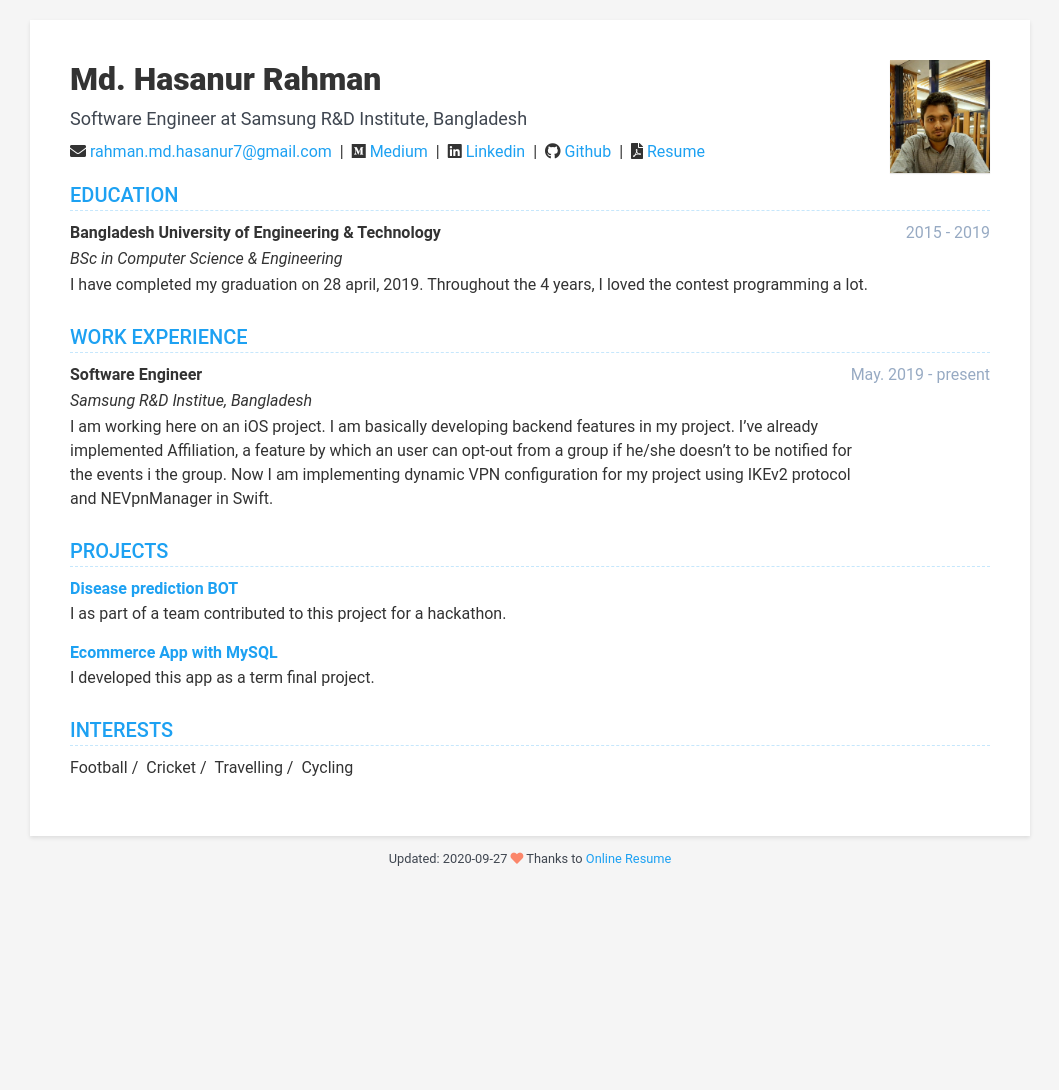
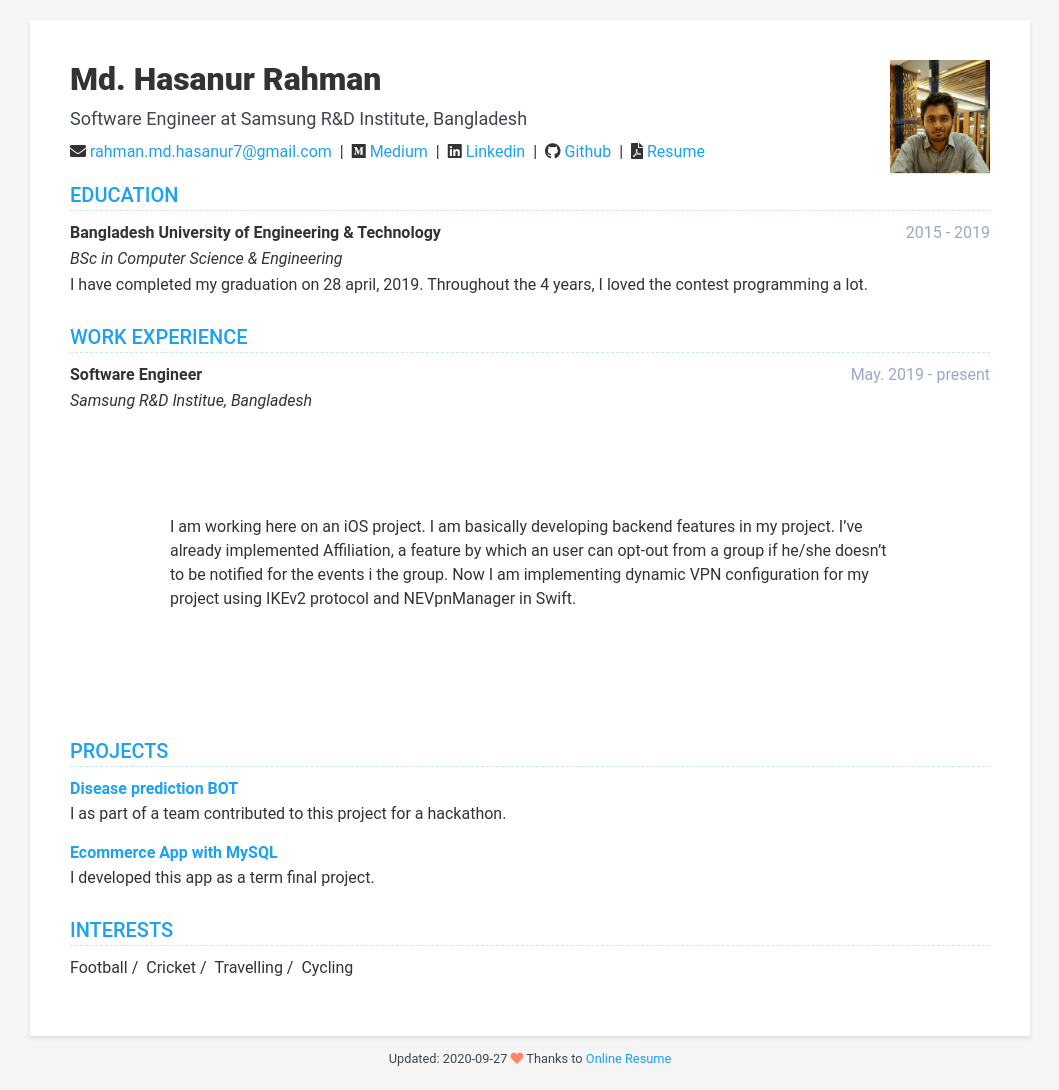
Before and after one commit to umma-salma/hasanur-rahman.github.io, a Jekyll site: the page built from index.html, in a window 1280 px wide. Shown: the whole page, without its empty margins (110-1169 px from the left). Built offline with Jekyll 4.4.1, drawn with Linux system fonts in a browser that asks for light colours; nearby versions of some CDN libraries; before the commit the page ends 900 px from its top, so only the background shows below that.

Commit message:
padding added experience.html
Signed-off-by: Md. Hasanur Rahman <hasanurrahman690@gmail.com>

```diff
--- a/_includes/experiences.html
+++ b/_includes/experiences.html
@@ -25,7 +25,7 @@
 
 
         {% if experience.details %}
-        <div class="details" style="width:800px; [B]padding:20px 0;[/B]">
+        <div class="details" style="padding:100px">
             {{ experience.details | markdownify }}
         </div>
         {% endif %}
```
